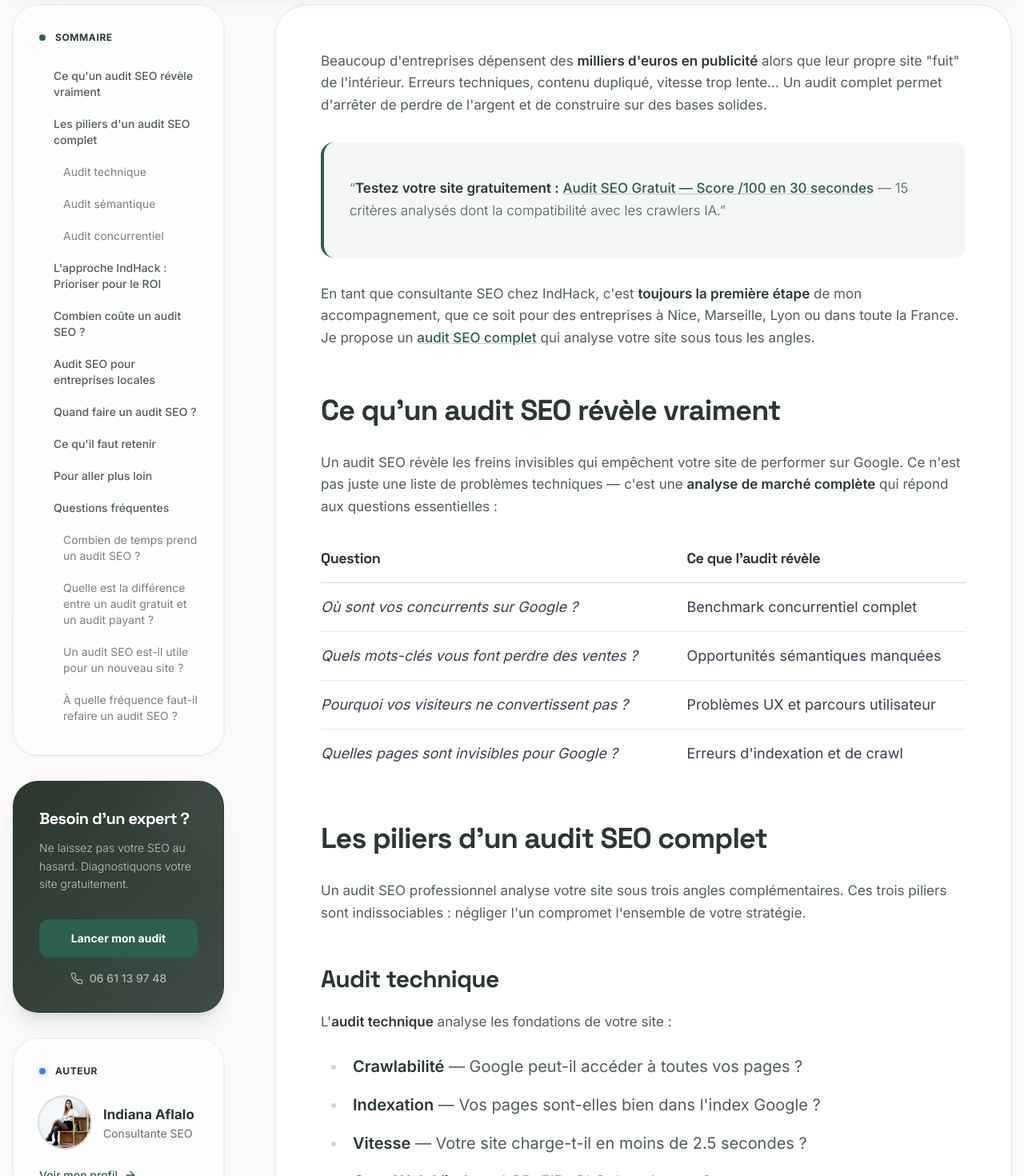
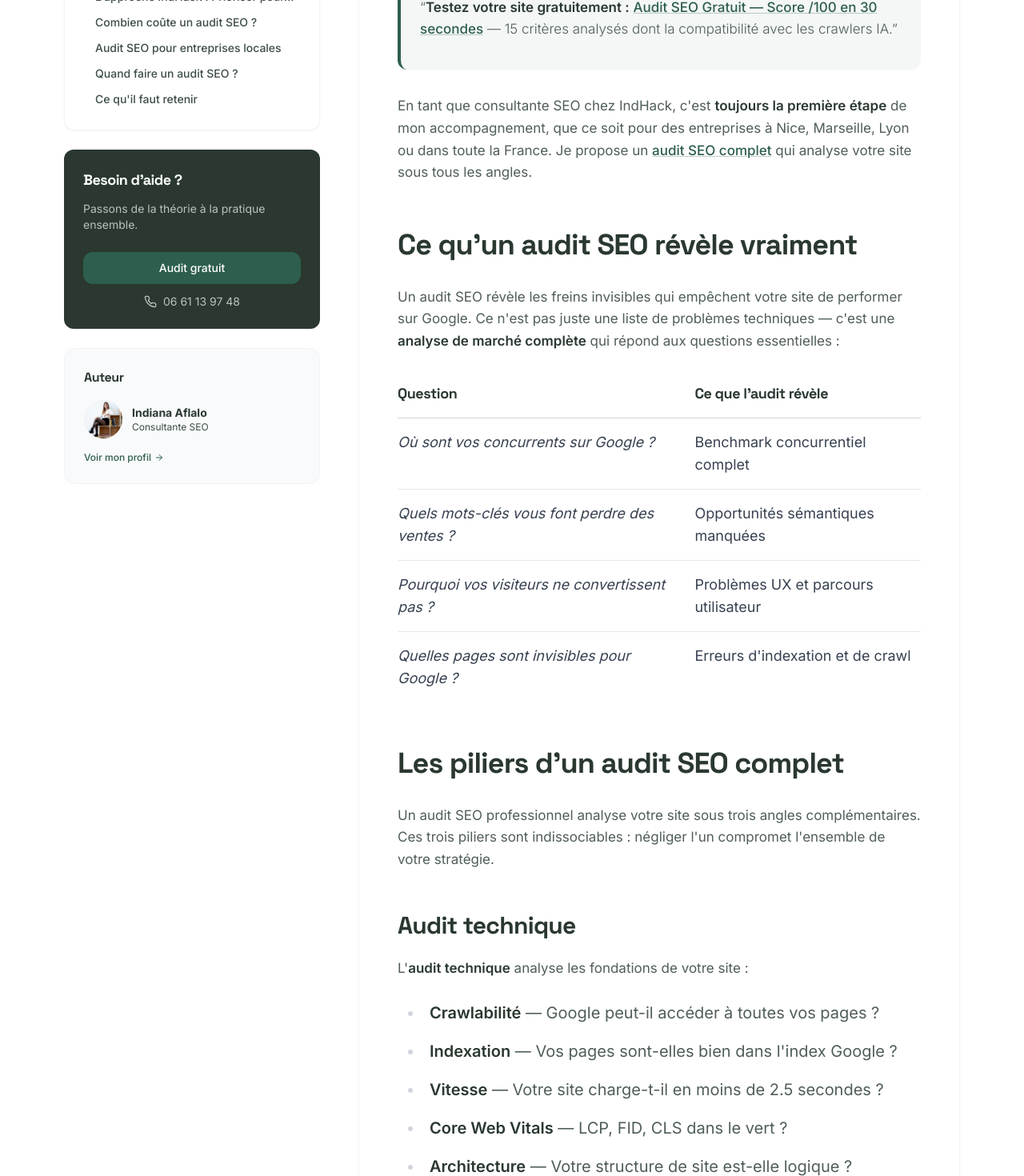
Before and after one commit to indhackk/indhack.Com, a Next.js app: page /blog/importance-audit-seo in a window 1280 px wide. Shown: the part 1060-2530 px from the top of the page at 80% size. Built offline with nearby package versions, Linux system fonts and the light colour scheme.

Commit message:
fix: simplify blog article layout - fix alignment and centering issues

```diff
--- a/app/blog/[slug]/page.tsx
+++ b/app/blog/[slug]/page.tsx
@@ -111,11 +111,8 @@ export default function BlogPostPage({ params }: PageProps) {
     return (
         <>
             <Breadcrumb items={getBlogBreadcrumb(post.title, params.slug)} />
-            <main className="pt-28 pb-20 bg-[#fafafa] relative overflow-hidden">
-                <div className="absolute top-0 -left-1/4 w-1/2 h-[500px] bg-sauge/10 rounded-full blur-[120px] -z-10 pointer-events-none" />
-                <div className="absolute top-1/4 -right-1/4 w-1/2 h-[500px] bg-blue-500/5 rounded-full blur-[120px] -z-10 pointer-events-none" />
-
-                <div className="container mx-auto px-4 max-w-7xl">
+            <main className="pt-28 pb-20 bg-white">
+                <div className="container mx-auto px-4 max-w-6xl">
 
                     {/* Schema.org BlogPosting - Optimisé GEO */}
                     <script
@@ -213,15 +210,15 @@ export default function BlogPostPage({ params }: PageProps) {
                             </span>
                         </div>
 
-                        <h1 className="text-4xl md:text-6xl font-heading font-extrabold text-ink mb-8 leading-[1.15] tracking-tight max-w-5xl">
+                        <h1 className="text-3xl md:text-5xl font-heading font-bold text-ink mb-6 leading-tight">
                             {post.title}
                         </h1>
 
-                        <div className="text-xl md:text-2xl text-soft/90 leading-relaxed font-light border-l-4 border-sauge pl-8 mb-12 max-w-4xl">
+                        <div className="text-lg md:text-xl text-soft leading-relaxed border-l-4 border-sauge pl-6 mb-10 max-w-3xl">
                             <ReactMarkdown>{post.description}</ReactMarkdown>
                         </div>
 
-                        <div className="relative h-[400px] md:h-[600px] rounded-[2rem] overflow-hidden shadow-2xl ring-1 ring-black/5">
+                        <div className="relative h-[300px] md:h-[450px] rounded-2xl overflow-hidden shadow-xl">
                             <Image
                                 src={post.image}
                                 alt={post.title}
@@ -233,65 +230,57 @@ export default function BlogPostPage({ params }: PageProps) {
                     </header>
 
                     {/* Post Content */}
-                    <div className="grid lg:grid-cols-12 gap-12 xl:gap-16 items-start">
+                    <div className="flex flex-col lg:flex-row gap-8 xl:gap-12">
 
                         {/* Sidebar with Table of Contents */}
-                        <aside className="lg:col-span-4 xl:col-span-3 order-last lg:order-first">
-                            <div className="sticky top-32 space-y-8">
+                        <aside className="w-full lg:w-72 xl:w-80 flex-shrink-0 order-last lg:order-first">
+                            <div className="lg:sticky lg:top-28 space-y-6">
 
                                 {/* Table des matières */}
-                                <div className="hidden lg:block bg-white/80 backdrop-blur-xl p-8 rounded-[2rem] border border-gray-100 shadow-sm ring-1 ring-black/5">
-                                    <div className="text-xs font-bold text-ink uppercase tracking-wider mb-6 flex items-center gap-3">
-                                        <div className="w-2 h-2 rounded-full bg-sauge shadow-[0_0_10px_rgba(var(--sauge),0.5)]" />
+                                <div className="hidden lg:block bg-white p-6 rounded-xl border border-gray-100 shadow-sm">
+                                    <div className="text-xs font-bold text-ink uppercase tracking-wider mb-4 pb-2 border-b border-gray-100">
                                         Sommaire
                                     </div>
-                                    <nav className="space-y-2">
-                                        {post.content.split('\n').filter(line => line.startsWith('##')).map((line, i) => {
-                                            // Nettoyage basique des titres markdown pour l'affichage
+                                    <nav className="space-y-1">
+                                        {post.content.split('\n').filter(line => line.startsWith('##')).slice(0, 10).map((line, i) => {
                                             const cleanTitle = line.replace(/^#+\s+/, '').replace(/\*\*/g, '');
-                                            // Création d'un ID basique (dans un vrai cas il faut slugifier comme remark)
                                             const slug = cleanTitle.toLowerCase().replace(/[^a-z0-9]+/g, '-').replace(/(^-|-$)+/g, '');
-
                                             const isH3 = line.startsWith('###');
 
                                             return (
                                                 <a
                                                     key={i}
                                                     href={`#${slug}`}
-                                                    className={`block py-1.5 border-l-2 pl-4 transition-all duration-300 ${isH3
-                                                        ? 'text-soft/70 border-transparent hover:text-sauge hover:border-sauge ml-3 text-sm'
-                                                        : 'text-soft/90 border-transparent hover:text-sauge hover:border-sauge font-medium text-sm hover:pl-5'
+                                                    className={`block py-1 border-l-2 pl-3 transition-colors text-sm ${isH3
+                                                        ? 'text-soft/70 border-transparent hover:text-sauge hover:border-sauge ml-2 text-xs'
+                                                        : 'text-soft border-transparent hover:text-sauge hover:border-sauge font-medium'
                                                         }`}
                                                 >
-                                                    {cleanTitle}
+                                                    {cleanTitle.length > 35 ? cleanTitle.slice(0, 35) + '...' : cleanTitle}
                                                 </a>
                                             );
                                         })}
                                     </nav>
                                 </div>
 
-                                <div className="bg-gradient-to-br from-ink to-ink/90 p-8 rounded-[2rem] text-white shadow-xl shadow-ink/10 relative overflow-hidden group border border-ink/50">
-                                    <div className="absolute top-0 right-0 w-32 h-32 bg-white/5 rounded-full blur-2xl -mr-10 -mt-10 transition-transform duration-700 group-hover:scale-150" />
-                                    <div className="font-heading font-bold text-xl mb-3 relative z-10">Besoin d'un expert ?</div>
-                                    <p className="text-white/70 text-sm mb-8 leading-relaxed relative z-10 font-light">
-                                        Ne laissez pas votre SEO au hasard. Diagnostiquons votre site gratuitement.
+                                <div className="bg-ink p-6 rounded-xl text-white">
+                                    <div className="font-heading font-bold text-lg mb-3">Besoin d'aide ?</div>
+                                    <p className="text-soft-light text-sm mb-6">
+                                        Passons de la théorie à la pratique ensemble.
                                     </p>
-                                    <AuditCTA className="w-full bg-sauge hover:bg-white hover:text-ink transition-all duration-300 mb-4 rounded-xl py-6 font-bold shadow-lg shadow-sauge/20 relative z-10 hover:scale-[1.02]">
-                                        Lancer mon audit
+                                    <AuditCTA className="w-full bg-sauge hover:bg-white hover:text-ink transition-all mb-3 rounded-xl">
+                                        Audit gratuit
                                     </AuditCTA>
-                                    <a href="tel:0661139748" className="flex items-center justify-center gap-2 text-sm text-white/60 hover:text-white transition-colors relative z-10 font-medium">
+                                    <a href="tel:0661139748" className="flex items-center justify-center gap-2 text-sm text-soft-light hover:text-white transition-colors">
                                         <Phone className="w-4 h-4" />
                                         06 61 13 97 48
                                     </a>
                                 </div>
 
-                                <div className="bg-white/80 backdrop-blur-xl p-8 rounded-[2rem] border border-gray-100 shadow-sm ring-1 ring-black/5">
-                                    <div className="text-xs font-bold text-ink uppercase tracking-wider mb-6 flex items-center gap-3">
-                                        <div className="w-2 h-2 rounded-full bg-blue-500 shadow-[0_0_10px_rgba(59,130,246,0.5)]" />
-                                        Auteur
-                                    </div>
-                                    <div className="flex items-center gap-4 mb-6">
-                                        <div className="relative w-16 h-16 rounded-full overflow-hidden shadow-inner ring-2 ring-sauge/20">
+                                <div className="bg-gray-50 p-6 rounded-xl border border-gray-100">
+                                    <div className="font-heading font-bold text-ink mb-4">Auteur</div>
+                                    <div className="flex items-center gap-3 mb-4">
+                                        <div className="relative w-12 h-12 rounded-full overflow-hidden">
                                             <Image
                                                 src="/images/indiana-aflalo.jpg"
                                                 alt="Indiana Aflalo"
@@ -300,19 +289,19 @@ export default function BlogPostPage({ params }: PageProps) {
                                             />
                                         </div>
                                         <div>
-                                            <div className="font-bold text-ink text-base">Indiana Aflalo</div>
-                                            <div className="text-sm text-soft/80">Consultante SEO</div>
+                                            <div className="font-bold text-ink text-sm">Indiana Aflalo</div>
+                                            <div className="text-xs text-soft">Consultante SEO</div>
                                         </div>
                                     </div>
-                                    <Link href="/a-propos" className="text-sm font-medium text-sauge hover:text-ink transition-colors flex items-center gap-2 group">
-                                        Voir mon profil <ArrowRight className="w-4 h-4 transition-transform group-hover:translate-x-1" />
+                                    <Link href="/a-propos" className="text-xs font-medium text-sauge hover:text-ink transition-colors flex items-center gap-1">
+                                        Voir mon profil <ArrowRight className="w-3 h-3" />
                                     </Link>
                                 </div>
                             </div>
                         </aside>
 
                         {/* Main Content */}
-                        <article className="lg:col-span-8 xl:col-span-9 prose prose-lg md:prose-xl prose-headings:font-heading prose-headings:font-bold prose-headings:text-ink prose-headings:scroll-mt-32 prose-headings:tracking-tight prose-p:text-soft/90 prose-p:leading-relaxed prose-li:text-soft/90 prose-strong:text-ink prose-a:text-sauge prose-a:decoration-sauge/30 hover:prose-a:decoration-sauge prose-blockquote:border-sauge prose-blockquote:bg-sauge/5 prose-blockquote:px-8 prose-blockquote:py-6 prose-blockquote:rounded-2xl prose-blockquote:font-light prose-blockquote:text-ink/80 prose-blockquote:not-italic prose-blockquote:shadow-sm prose-img:rounded-3xl prose-img:shadow-lg max-w-none bg-white p-8 md:p-14 rounded-[2.5rem] shadow-sm border border-gray-100 ring-1 ring-black/5">
+                        <article className="flex-1 min-w-0 prose prose-lg md:prose-xl prose-headings:font-heading prose-headings:font-bold prose-headings:text-ink prose-headings:scroll-mt-28 prose-headings:tracking-tight prose-p:text-soft/90 prose-p:leading-relaxed prose-li:text-soft/90 prose-strong:text-ink prose-a:text-sauge prose-a:decoration-sauge/30 hover:prose-a:decoration-sauge prose-blockquote:border-sauge prose-blockquote:bg-sauge/5 prose-blockquote:px-6 prose-blockquote:py-4 prose-blockquote:rounded-xl prose-blockquote:font-light prose-blockquote:text-ink/80 prose-blockquote:not-italic prose-img:rounded-2xl prose-img:shadow-md max-w-none bg-white p-6 md:p-10 lg:p-12 rounded-2xl shadow-sm border border-gray-100">
                             {(() => {
                                 // Split content by H2 sections pour injecter le CTA après le 3ème H2
                                 const sections = post.content.split(/\n(?=## )/);
@@ -374,27 +363,22 @@ export default function BlogPostPage({ params }: PageProps) {
                     </div>
 
                     {/* Final CTA Area */}
-                    <section className="mt-24 py-16 px-8 md:px-12 bg-gradient-to-br from-white to-gray-50 rounded-[3rem] text-center border border-gray-100 shadow-xl shadow-gray-200/20 relative overflow-hidden">
-                        <div className="absolute top-0 right-0 w-64 h-64 bg-sauge/5 rounded-full blur-[80px] -mr-32 -mt-32 pointer-events-none" />
-                        <div className="absolute bottom-0 left-0 w-64 h-64 bg-blue-500/5 rounded-full blur-[80px] -ml-32 -mb-32 pointer-events-none" />
-
-                        <div className="relative z-10">
-                            <div className="text-3xl md:text-4xl font-heading font-extrabold text-ink mb-6 tracking-tight">
+                    <section className="mt-16 py-12 px-8 bg-gray-50 rounded-2xl text-center border border-gray-100">
+                        <div className="text-2xl md:text-3xl font-heading font-bold text-ink mb-4">
                             Cet article vous a été utile ?
                         </div>
-                            <p className="text-lg text-soft/80 mb-10 max-w-2xl mx-auto font-light leading-relaxed">
-                                Ne laissez pas votre potentiel de croissance inexploité. Discutons ensemble de la stratégie SEO qui propulsera votre entreprise vers de nouveaux sommets.
+                        <p className="text-soft mb-8 max-w-xl mx-auto">
+                            Partagez-le ou contactez-moi pour discuter de votre stratégie SEO.
                         </p>
                         <div className="flex flex-wrap justify-center gap-4">
-                                <AuditCTA className="bg-sauge hover:bg-sauge/90 hover:scale-105 transition-all duration-300 text-white rounded-full px-8 py-6 text-lg font-bold shadow-lg shadow-sauge/20">
+                            <AuditCTA className="bg-sauge hover:bg-ink text-white rounded-full px-8 py-4">
                                 Réserver mon audit gratuit
                             </AuditCTA>
                             <Link href="/contact">
-                                    <Button variant="outline" className="border-2 border-ink text-ink hover:bg-ink hover:text-white rounded-full px-8 py-6 text-lg font-bold transition-all duration-300 hover:scale-105">
+                                <Button variant="outline" className="border-2 border-ink text-ink hover:bg-ink hover:text-white rounded-full px-8 py-4">
                                     Me contacter
                                 </Button>
                             </Link>
-                            </div>
                         </div>
                     </section>
 
```
Also changed, not shown: 1 other file (tests, documents, lock files or other folders). Lines whose indentation alone changed are shown as unchanged.
